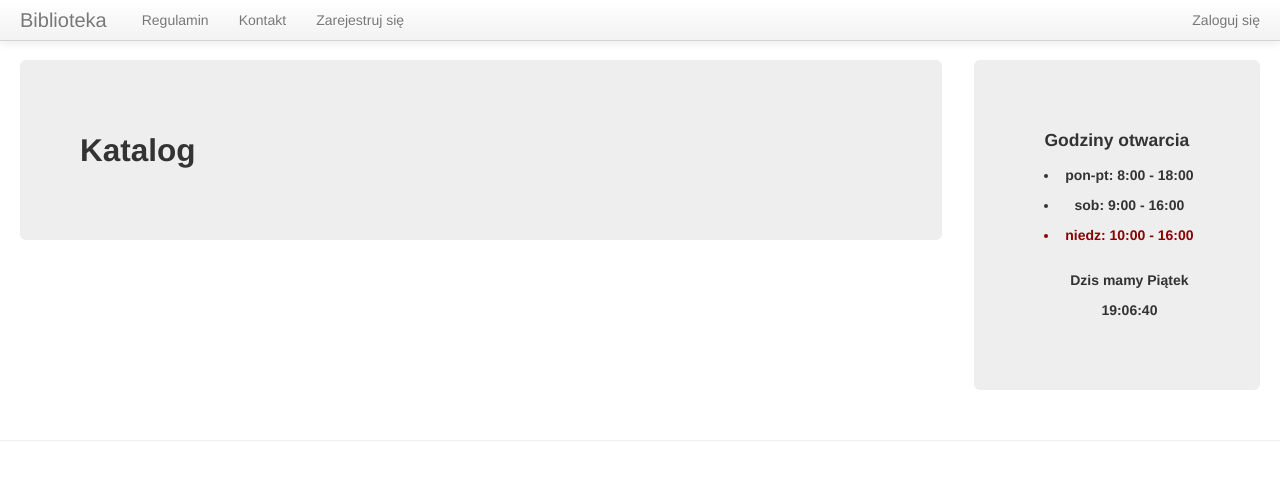
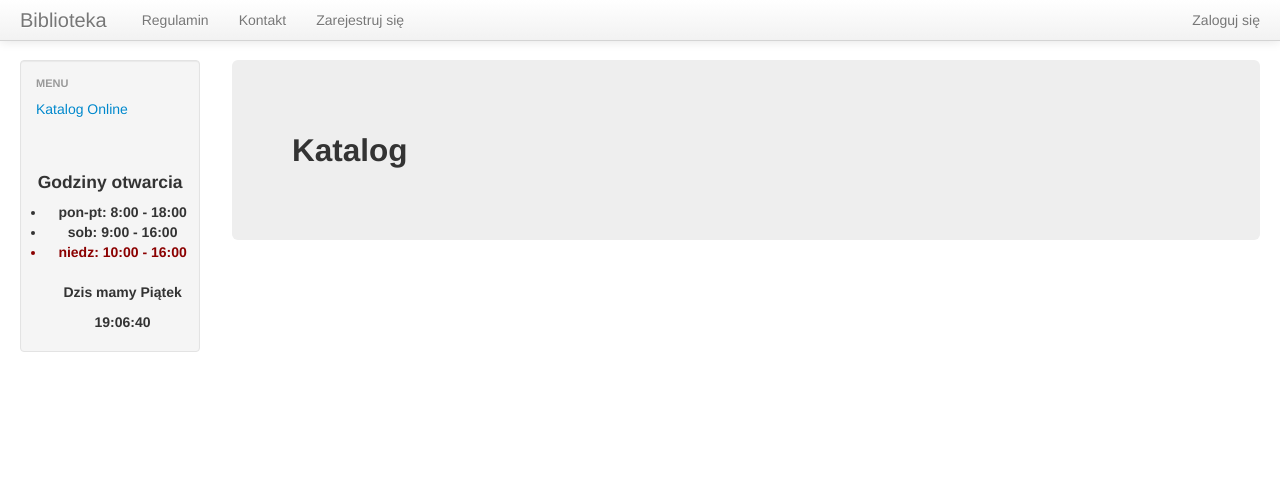
Before and after one commit to wojtek9502/Library-Project, a PHP site: page /catalog.html in a window 1280 px wide. Shown: the top 480 px of the page. Run offline with PHP 8.4, Linux system fonts and the light colour scheme.

Commit message:
remove right content

```diff
--- a/bootstrap/style.css
+++ b/bootstrap/style.css
@@ -33,3 +33,8 @@
  tbody{
      font-size: 12px;
  }
+
+ #hours
+ {
+     font-weight: bold;
+ }
--- a/catalog.html
+++ b/catalog.html
@@ -41,34 +41,21 @@
 <div class="container-fluid">
     <div class="row-fluid">
 
-        <!--&lt;!&ndash;MENU PO LEWEJ&ndash;&gt;-->
-        <!--<div class="span3">-->
-            <!--<div class="well sidebar-nav">-->
-                <!--<ul class="nav nav-list">-->
-                    <!--<li class="nav-header">Menu</li>-->
-                    <!--<li><a href="catalog.html#">Katalog Online</a></li>-->
-                    <!--&lt;!&ndash;<li><a href="https://getbootstrap.com/2.3.2/examples/fluid.html#">Link</a></li>&ndash;&gt;-->
-                    <!--&lt;!&ndash;<li><a href="https://getbootstrap.com/2.3.2/examples/fluid.html#">Link</a></li>&ndash;&gt;-->
-                    <!--&lt;!&ndash;<li><a href="https://getbootstrap.com/2.3.2/examples/fluid.html#">Link</a></li>&ndash;&gt;-->
-                <!--</ul>-->
-            <!--</div>&lt;!&ndash;/.well &ndash;&gt;-->
-        <!--</div>&lt;!&ndash;/span&ndash;&gt;-->
+        <div class="span2">
+            <div class="well sidebar-nav">
+                <ul class="nav nav-list">
+                    <li class="nav-header">Menu</li>
+                    <li><a href="catalog.html#">Katalog Online</a></li>
+                    <!--<li><a href="https://getbootstrap.com/2.3.2/examples/fluid.html#">Link</a></li>-->
+                    <!--<li><a href="https://getbootstrap.com/2.3.2/examples/fluid.html#">Link</a></li>-->
+                    <!--<li><a href="https://getbootstrap.com/2.3.2/examples/fluid.html#">Link</a></li>-->
+                </ul>
 
+                <br>
+                <br>
 
-
-        <!--CONTENT-->
-        <div class="span9">
-            <div class="hero-unit">
-                <h2>Katalog</h2>
-
-            </div>
-        </div><!--/row-->
-
-        <!--CONTENT PO PRAWEJ-->
-        <div class="span3 text-center">
-            <div class="hero-unit">
-                <h4>Godziny otwarcia</h4>
-                <h5>
+                <div class="text-center" id="hours">
+                    <h4>Godziny otwarcia</h4>
                     <ul>
                         <li>pon-pt: 8:00 - 18:00</li>
                         <li>sob: 9:00 - 16:00</li>
@@ -77,22 +64,24 @@
                         <p id="day_name">Data js</p>
                         <p id="time"></p>
                     </ul>
-                </h5>
-            </div>
-        </div>
-
-    </div><!--/span-->
+                </div>
+            </div><!--/.well -->
+        </div><!--/span-->
 
 
 
-</div><!--/row-->
 
-<hr>
+        <!--CONTENT-->
+        <div class="span10">
+            <div class="hero-unit">
+                <h2>Katalog</h2>
 
-<footer>
-</footer>
+            </div><!--/hero_unit-->
+        </div><!--/span-->
 
+    </div><!--/row-->
 </div><!--/.fluid-container-->
+
 
 <script src="bootstrap/jquery.js"></script>
 <script src="bootstrap/bootstrap-transition.js"></script>
```
Also changed, not shown: contact.html (+21 -32 lines), index.html (+16 -20 lines), regulations.html (+19 -33 lines), 1 other file.
